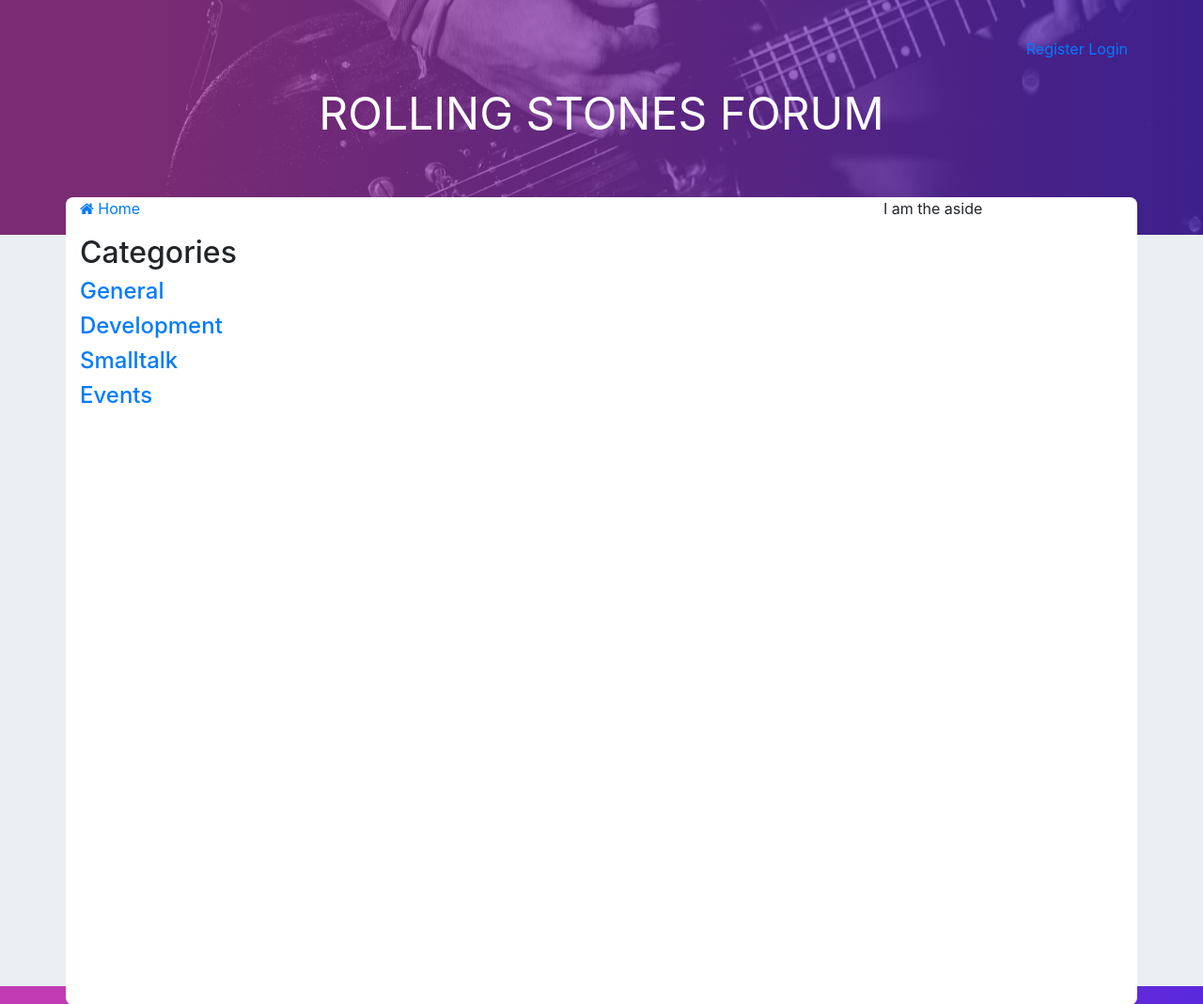
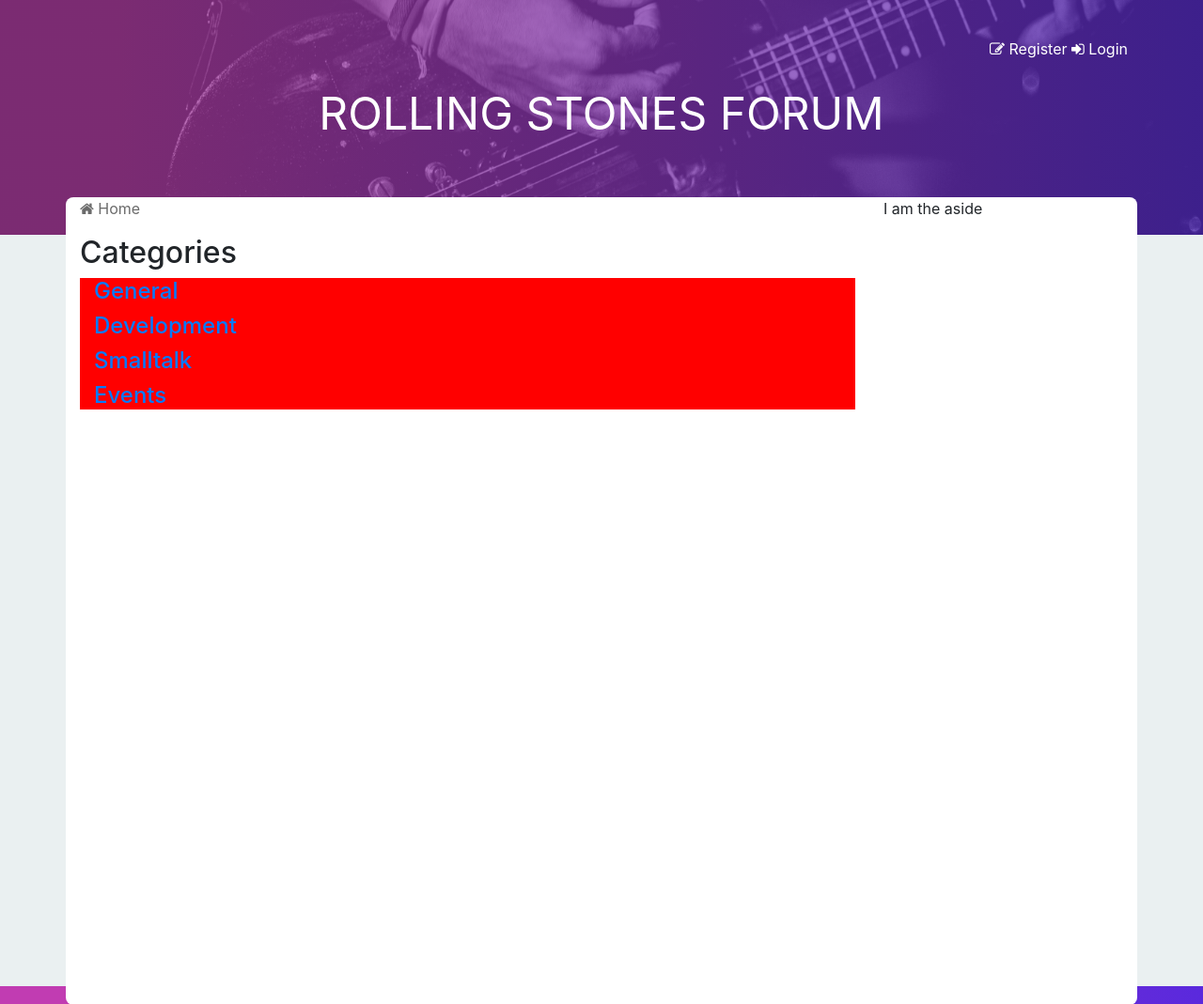
Before and after one commit to JonathanMaillard/BCBB-Forum, a PHP site: page /index.php in a window 1280 px wide. Shown: the top 1069 px of the page at 94% size. Run offline with PHP 8.4, Linux system fonts and the light colour scheme; data comes from the database, SQL or seed files in the repository.

Commit message:
css improvements

```diff
--- /dev/null
+++ b/css/home.css
@@ -0,0 +1,5 @@
+.categories {
+  background-color: red;
+}
+
+/*# sourceMappingURL=home.css.map */
--- /dev/null
+++ b/css/home.scss
@@ -0,0 +1,3 @@
+.categories{
+    background-color: red;
+}
--- a/css/style.css
+++ b/css/style.css
@@ -13,6 +13,18 @@ header .head .registerLogin {
   position: absolute;
   right: 10px;
   top: 40px;
+}
+header .head .registerLogin a {
+  text-decoration: none;
+  color: white;
+}
+header .head .registerLogin a:visited {
+  text-decoration: none;
+  color: white;
+}
+header .head .registerLogin a:hover {
+  text-decoration: none;
+  color: #aaaaaa;
 }
 header .head .main-title {
   min-height: 250px;
@@ -38,6 +50,13 @@ main {
   position: absolute;
   top: -40px;
   bottom: -20px;
+}
+main .main__arianne {
+  color: #6b6b6b;
+}
+main .main__arianne a {
+  text-decoration: none;
+  color: #6b6b6b;
 }
 
 .social {
--- a/css/style.scss
+++ b/css/style.scss
@@ -4,6 +4,7 @@ $pink: #c13cb2;
 $blue: #5a29dd;
 $footer-background: #31323c;
 $page-background: #eaf0f1;
+$text-grey: #6b6b6b;
 
 $gradient1: rgb(193,60,178);
 $gradient2: linear-gradient(90deg, rgba(193,60,178,1) 10%, rgba(90,41,221,1) 100%);
@@ -35,6 +36,19 @@ header{
             position: absolute;
             right: 10px;
             top: 40px;
+
+            a{
+                text-decoration: none;
+                color: white;
+            }
+            a:visited{
+                text-decoration: none;
+                color:white;
+            }
+            a:hover{
+                text-decoration: none;
+                color: #aaaaaa;
+            }
         }
         .main-title{
             min-height: 250px;
@@ -48,10 +62,8 @@ header{
 
 }
 
-//.container{
-//    max-width: 1200px;
-//    margin: auto;
-//}
+
+
 
 .background{
     min-height: 800px; //temporary!
@@ -71,6 +83,14 @@ main{
     position: absolute;
     top: -40px;
     bottom: -20px;
+
+    .main__arianne{
+        color: $text-grey;
+        a{
+            text-decoration: none;
+            color: $text-grey;
+        }
+    }
 }
 
 
--- a/includes/header.php
+++ b/includes/header.php
@@ -19,9 +19,17 @@
                 <h1 class="text-center">ROLLING STONES FORUM</h1>
             <div>
 
-            <div class="registerLogin">
-                <p><a href="#">Register</a> <a href="#">Login</a>
-            </div>
+
+            <?php
+                if(!isset($_SESSION['pseudo'])){
+                    echo
+                        '<div class="registerLogin">
+                            <p><a href="register.php"><i class="fa fa-pencil-square-o" aria-hidden="true"></i> Register</a> <a href="login.php"><i class="fa fa-sign-in" aria-hidden="true"></i> Login</a>
+                        </div>';
+                }
+            ?>
+
+
         </div>
 
 
--- a/index.php
+++ b/index.php
@@ -7,7 +7,7 @@
     //Modify these varialbe according to your page
     $arianne = '<a href=#><i class="fa fa-home" aria-hidden="true"></i> Home</a>';
     $titre = "Home - Rolling Stones Forum";
-    $css;
+    $css = "home";
 
 
     include "includes/connect.php";
@@ -17,6 +17,7 @@
 
 <h2>Categories</h2>
 
+<div class="container categories">
 
 <?php
     //Get categories infos
@@ -31,13 +32,14 @@
 
         // Echo of categories infos
         echo
-        '<a href="./topics.php?id='.$data['cat_id'].'">
-        <div class="categories">
+            '<a href="./topics.php?id='.$data['cat_id'].'">
+            <div class="category">
 
-        <h4>'.stripslashes(htmlspecialchars($data['cat_name'])).'</h4>
+            <h4>'.stripslashes(htmlspecialchars($data['cat_name'])).'</h4>
 
-        </div>
-        </a>';
+            </div>
+            </a>'
+        ;
 
         /*
         echo'<tr><td><img src="./images/message.gif" alt="message" /></td>
@@ -51,6 +53,10 @@
 
     } //loop end
     $query->CloseCursor();
+?>
 
+</div>
+
+<?php
     include "includes/footer.php";
 ?>
```
Also changed, not shown: 2 other files.
